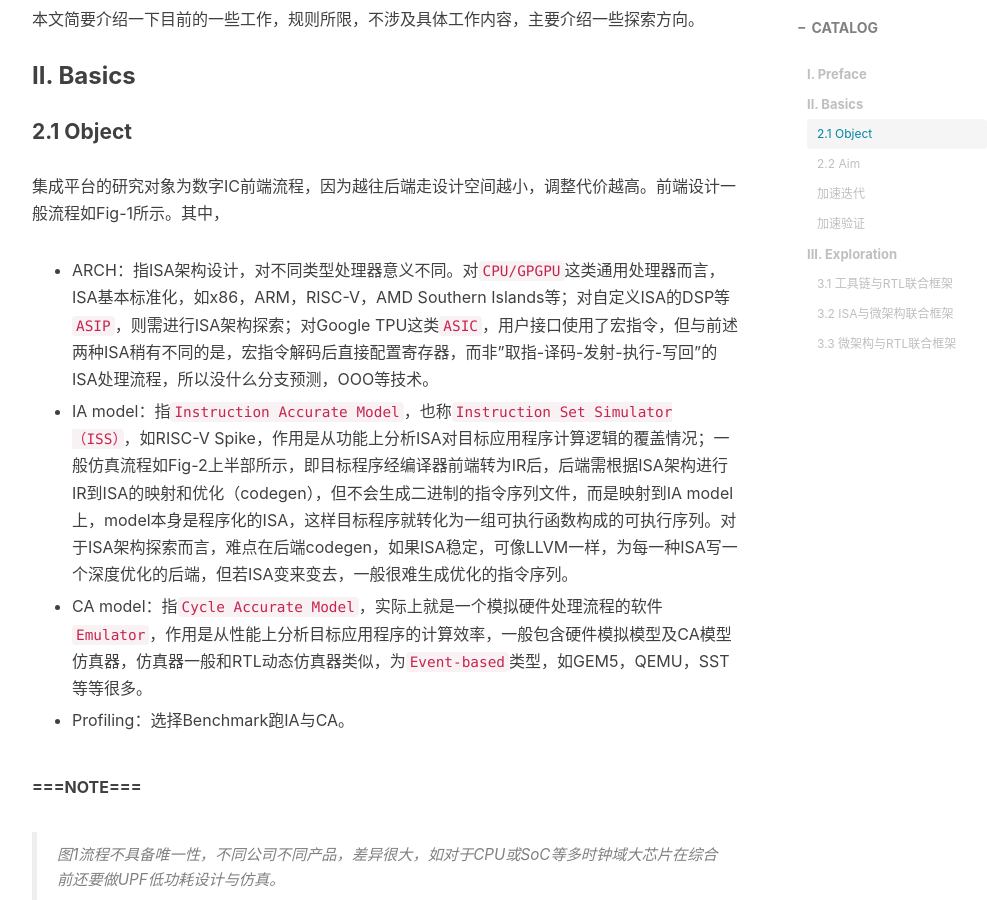
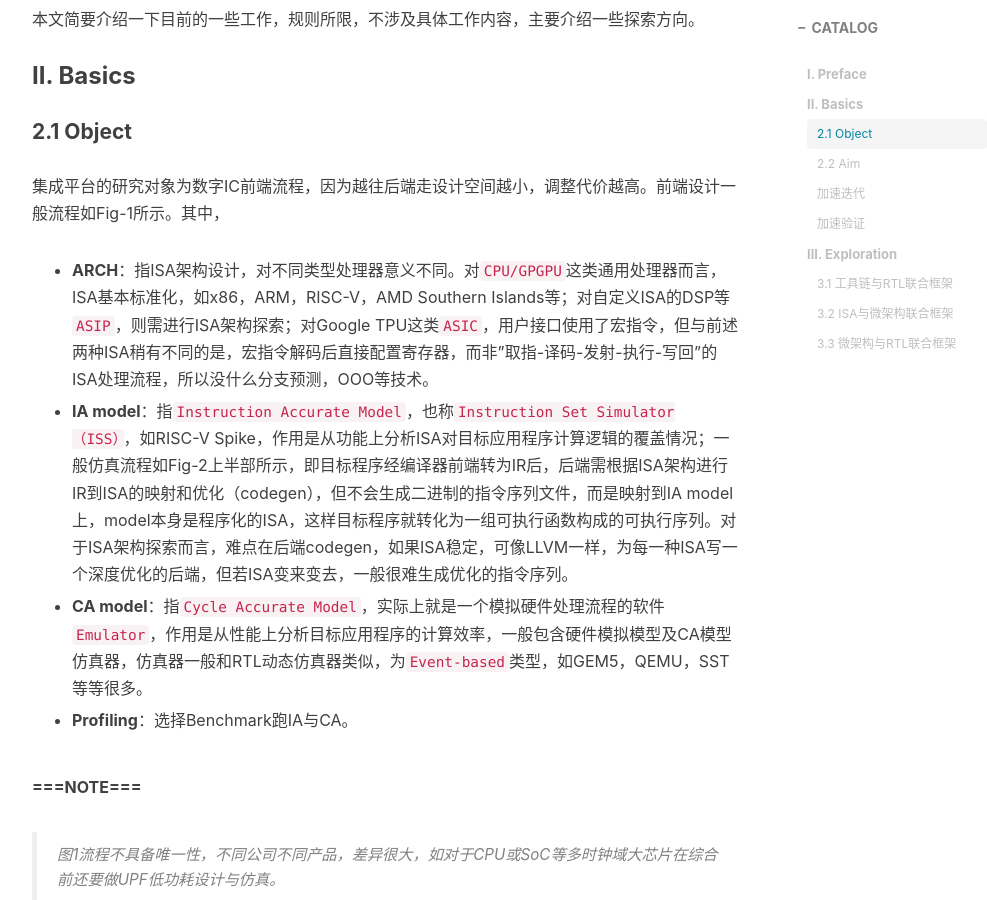
Before and after one commit to VVViy/VVViy.github.io, a Jekyll site: the page built from _posts/2022-07-26-IC-platform.md, in a window 1280 px wide and 900 px high, scrolled down 709 px. Shown: the whole window, without its empty margins (233-1220 px from the left). Built offline with Jekyll 4.4.1, drawn with Linux system fonts in a browser that asks for light colours; nearby versions of some CDN libraries; comment, search, counter and statistics services are not loaded.

```diff
--- a/_posts/2022-07-26-IC-platform.md
+++ b/_posts/2022-07-26-IC-platform.md
@@ -24,16 +24,16 @@ tags:
 
 集成平台的研究对象为数字IC前端流程，因为越往后端走设计空间越小，调整代价越高。前端设计一般流程如Fig-1所示。其中，
 
-* ARCH：指ISA架构设计，对不同类型处理器意义不同。对`CPU/GPGPU`这类通用处理器而言，ISA基本标准化，如x86，ARM，RISC-V，AMD Southern Islands等；对自定义ISA的DSP等`ASIP`，则需进行ISA架构探索；对Google TPU这类`ASIC`，用户接口使用了宏指令，但与前述两种ISA稍有不同的是，宏指令解码后直接配置寄存器，而非"取指-译码-发射-执行-写回"的ISA处理流程，所以没什么分支预测，OOO等技术。
+* __ARCH__：指ISA架构设计，对不同类型处理器意义不同。对`CPU/GPGPU`这类通用处理器而言，ISA基本标准化，如x86，ARM，RISC-V，AMD Southern Islands等；对自定义ISA的DSP等`ASIP`，则需进行ISA架构探索；对Google TPU这类`ASIC`，用户接口使用了宏指令，但与前述两种ISA稍有不同的是，宏指令解码后直接配置寄存器，而非"取指-译码-发射-执行-写回"的ISA处理流程，所以没什么分支预测，OOO等技术。
 
 
-* IA model：指`Instruction Accurate Model`，也称`Instruction Set Simulator （ISS）`，如RISC-V Spike，作用是从功能上分析ISA对目标应用程序计算逻辑的覆盖情况；一般仿真流程如Fig-2上半部所示，即目标程序经编译器前端转为IR后，后端需根据ISA架构进行IR到ISA的映射和优化（codegen），但不会生成二进制的指令序列文件，而是映射到IA model上，model本身是程序化的ISA，这样目标程序就转化为一组可执行函数构成的可执行序列。对于ISA架构探索而言，难点在后端codegen，如果ISA稳定，可像LLVM一样，为每一种ISA写一个深度优化的后端，但若ISA变来变去，一般很难生成优化的指令序列。
+* __IA model__：指`Instruction Accurate Model`，也称`Instruction Set Simulator （ISS）`，如RISC-V Spike，作用是从功能上分析ISA对目标应用程序计算逻辑的覆盖情况；一般仿真流程如Fig-2上半部所示，即目标程序经编译器前端转为IR后，后端需根据ISA架构进行IR到ISA的映射和优化（codegen），但不会生成二进制的指令序列文件，而是映射到IA model上，model本身是程序化的ISA，这样目标程序就转化为一组可执行函数构成的可执行序列。对于ISA架构探索而言，难点在后端codegen，如果ISA稳定，可像LLVM一样，为每一种ISA写一个深度优化的后端，但若ISA变来变去，一般很难生成优化的指令序列。
 
 
-* CA model：指`Cycle Accurate Model`，实际上就是一个模拟硬件处理流程的软件`Emulator`，作用是从性能上分析目标应用程序的计算效率，一般包含硬件模拟模型及CA模型仿真器，仿真器一般和RTL动态仿真器类似，为`Event-based`类型，如GEM5，QEMU，SST等等很多。
+* __CA model__：指`Cycle Accurate Model`，实际上就是一个模拟硬件处理流程的软件`Emulator`，作用是从性能上分析目标应用程序的计算效率，一般包含硬件模拟模型及CA模型仿真器，仿真器一般和RTL动态仿真器类似，为`Event-based`类型，如GEM5，QEMU，SST等等很多。
 
 
-* Profiling：选择Benchmark跑IA与CA。
+* __Profiling__：选择Benchmark跑IA与CA。
 
 **===NOTE===**
 > 图1流程不具备唯一性，不同公司不同产品，差异很大，如对于CPU或SoC等多时钟域大芯片在综合前还要做UPF低功耗设计与仿真。
```
